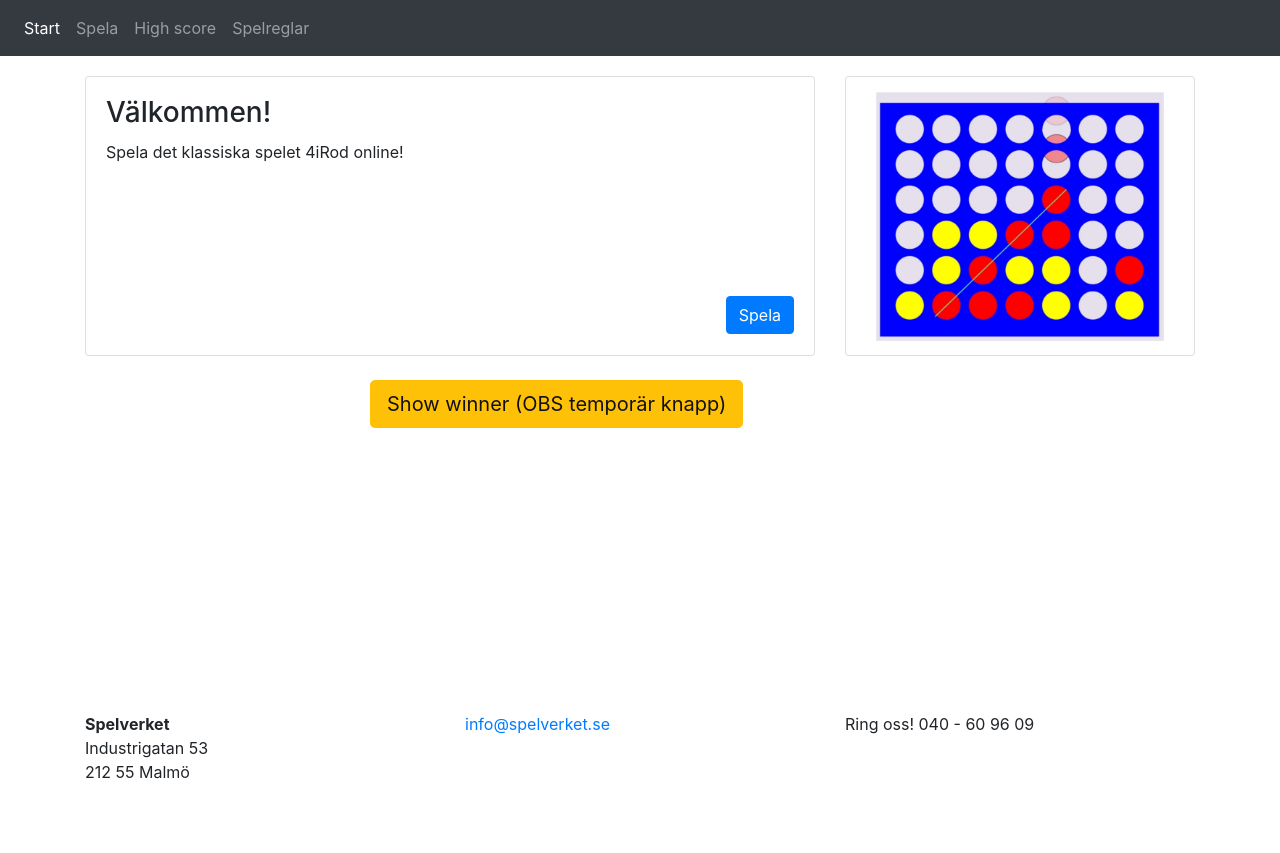
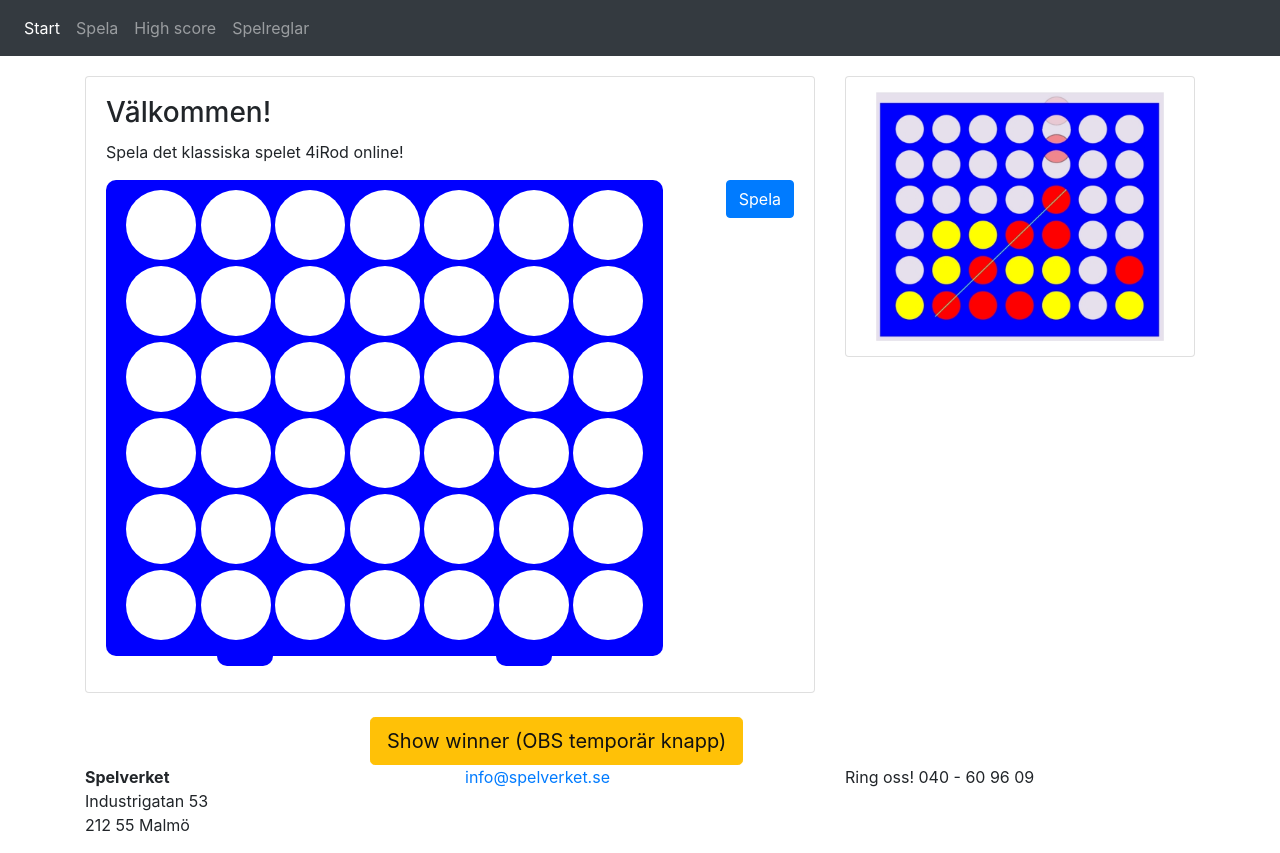
Before and after one commit to Shahmineh/4-in-a-row, a website: page www/index.html in a window 1280 px wide. Before the commit the page ends 800 px from the top, so only its background shows below. Drawn offline with nearby package versions, Linux system fonts and the light colour scheme; files that its build step writes are made by us from their sources.

Commit message:
CSS/Html board game

```diff
--- a/www/index.html
+++ b/www/index.html
@@ -67,7 +67,117 @@
           <div class="card welcome">
             <div class="card-body">
               <h3 class="card-title">Välkommen!</h3>
-              <p class="card-text">Spela det klassiska spelet 4iRod online!</p>
+              <p class="card-text">Spela det klassiska spelet 4iRod online!
+
+              </p>
+              <!-- Dummy code for displaying the board -->
+                <div class="d-inline-block">
+                  <div class="board">
+                    <div class="col-md-12">
+                      <div class="bullet empty">
+                      </div>
+                      <div class="bullet empty">
+                      </div>
+                      <div class="bullet empty">
+                      </div>
+                      <div class="bullet empty">
+                      </div>
+                      <div class="bullet empty">
+                      </div>
+                      <div class="bullet empty">
+                      </div>
+                      <div class="bullet empty">
+                      </div>
+                    </div>
+                    <div class="col-md-12">
+                      <div class="bullet empty">
+                      </div>
+                      <div class="bullet empty">
+                      </div>
+                      <div class="bullet empty">
+                      </div>
+                      <div class="bullet empty">
+                      </div>
+                      <div class="bullet empty">
+                      </div>
+                      <div class="bullet empty">
+                      </div>
+                      <div class="bullet empty">
+                      </div>
+                    </div>
+                    <div class="col-md-12">
+                      <div class="bullet empty">
+                      </div>
+                      <div class="bullet empty">
+                      </div>
+                      <div class="bullet empty">
+                      </div>
+                      <div class="bullet empty">
+                      </div>
+                      <div class="bullet empty">
+                      </div>
+                      <div class="bullet empty">
+                      </div>
+                      <div class="bullet empty">
+                      </div>
+                    </div>
+                    <div class="col-md-12">
+                      <div class="bullet empty">
+                      </div>
+                      <div class="bullet empty">
+                      </div>
+                      <div class="bullet empty">
+                      </div>
+                      <div class="bullet empty">
+                      </div>
+                      <div class="bullet empty">
+                      </div>
+                      <div class="bullet empty">
+                      </div>
+                      <div class="bullet empty">
+                      </div>
+                    </div>
+                    <div class="col-md-12">
+                      <div class="bullet empty">
+                      </div>
+                      <div class="bullet empty">
+                      </div>
+                      <div class="bullet empty">
+                      </div>
+                      <div class="bullet empty">
+                      </div>
+                      <div class="bullet empty">
+                      </div>
+                      <div class="bullet empty">
+                      </div>
+                      <div class="bullet empty">
+                      </div>
+                    </div>
+                    <div class="col-md-12">
+                      <div class="bullet empty">
+                      </div>
+                      <div class="bullet empty">
+                      </div>
+                      <div class="bullet empty">
+                      </div>
+                      <div class="bullet empty">
+                      </div>
+                      <div class="bullet empty">
+                      </div>
+                      <div class="bullet empty">
+                      </div>
+                      <div class="bullet empty">
+                      </div>
+                    </div>
+                  </div>
+                  <div class="d-flex justify-content-around">
+                    <div class="board-footer">
+                    </div>
+                    <div class="board-footer">
+                    </div>
+                  </div>
+                </div> <!-- /row -->
+                <!-- //Dummy code -->
               <a href="#" class="btn btn-primary float-right" data-toggle="modal" data-target="#enteringNameModal">Spela</a>
             </div>
           </div>
--- a/www/less/all.less
+++ b/www/less/all.less
@@ -23,13 +23,6 @@ body main .start {
   margin-top: 20px;
 }
 
-body main .welcome .card-text {
-  height: 140px;
-}
-
-body main .card {
-  height: 280px;
-}
 body main .fin_bild img {
   border-style: none;
   padding: 0;
--- a/www/less/main.less
+++ b/www/less/main.less
@@ -9,14 +9,24 @@ main {
   //Game design only //
   div.board {
     background: blue;
-    padding: 10px;
+    border-radius: 10px;
+    padding: 10px 5px 10px 5px;
   }
   div.bullet {
     border-radius: 50%;
-    width: calc(100%/7);
+    width: 70px;
+    height: 70px;
+    display: inline-block;
   }
   div.empty {
     background: white;
+  }
+  div.board-footer {
+    background: blue;
+    border-bottom-left-radius: 10px;
+    border-bottom-right-radius: 10px;
+    height: 10px;
+    width: 10%;
   }
   // /Game design
 
```
